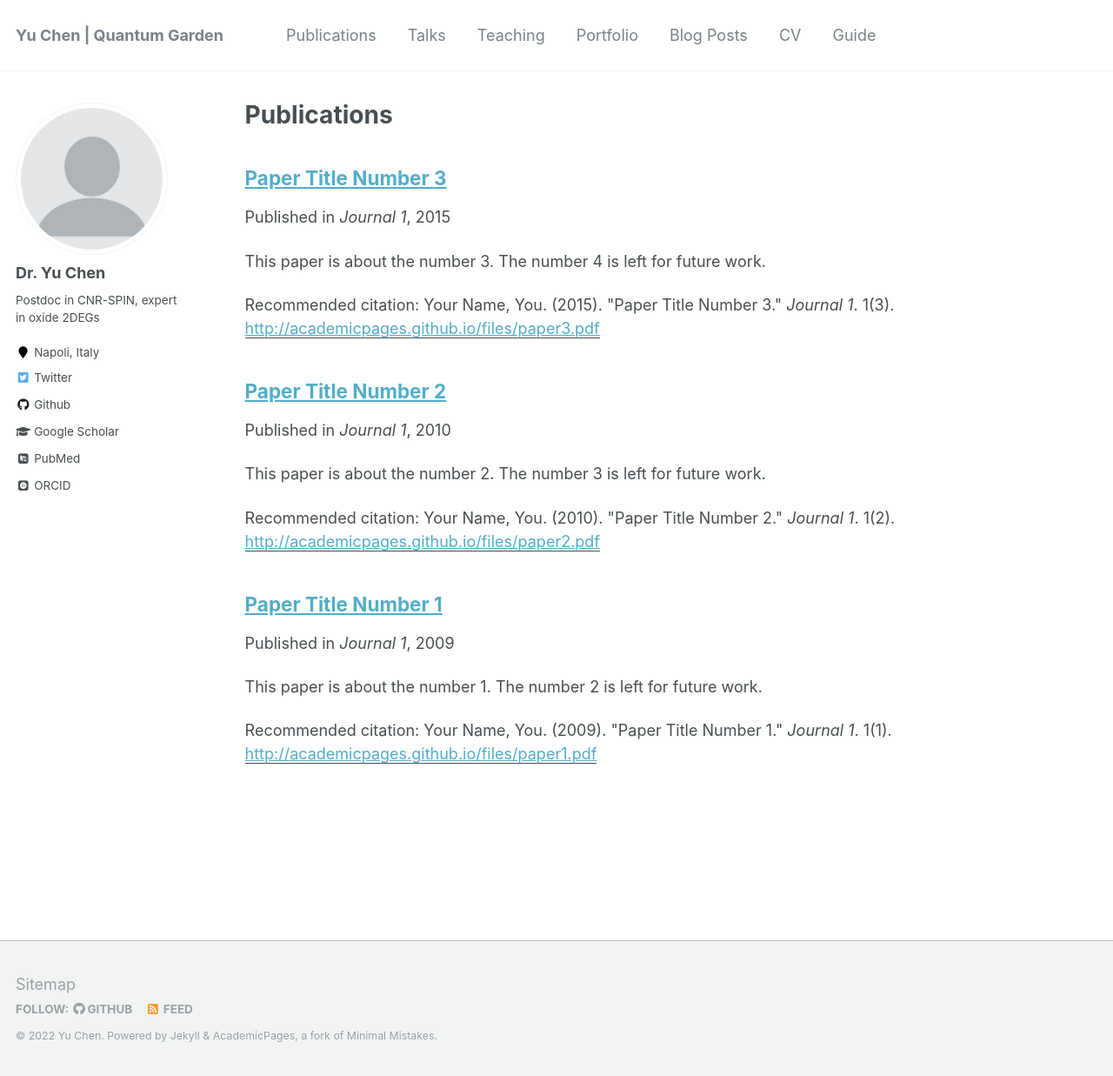
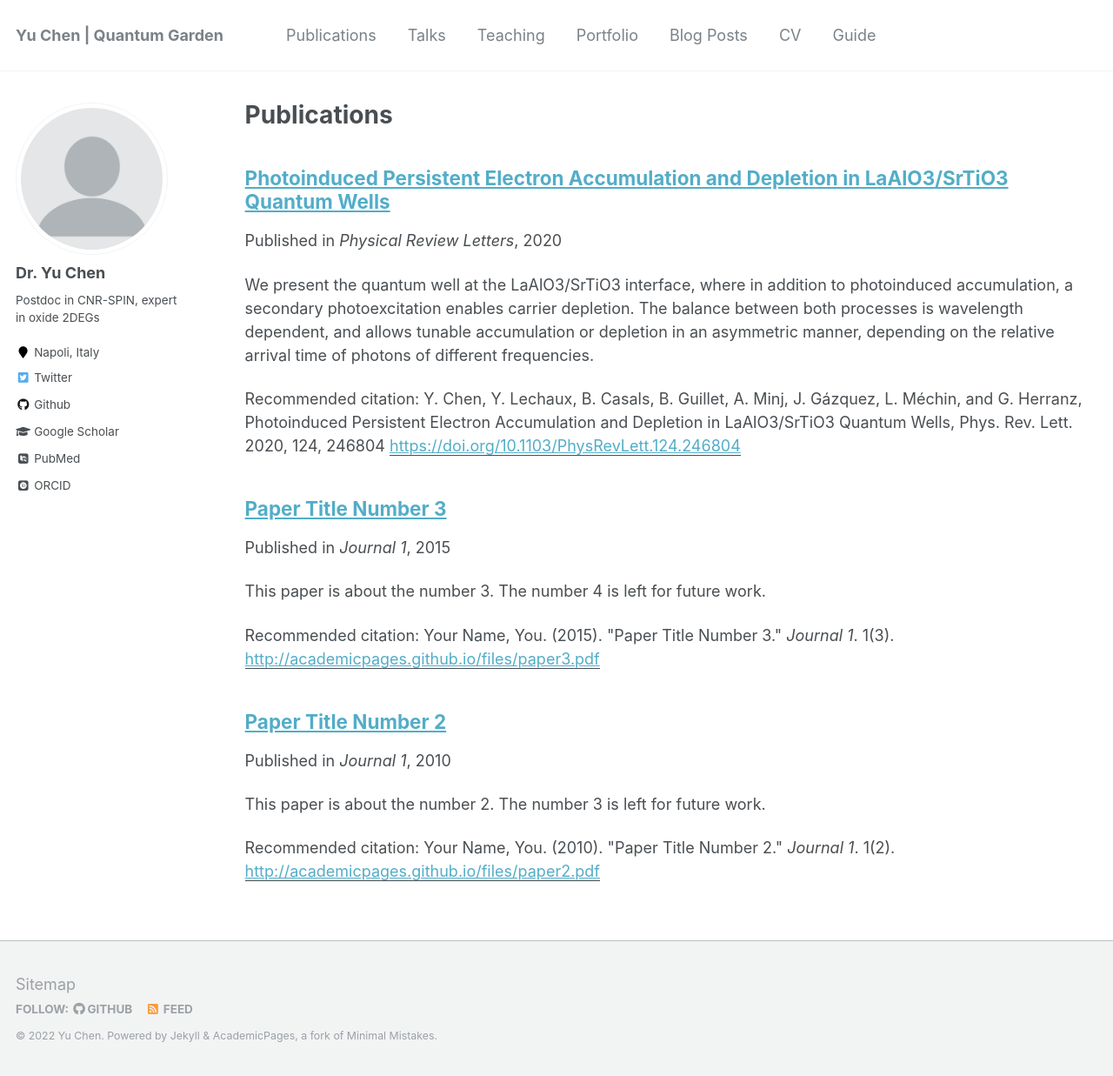
Before and after one commit to DaffodilYu/yuchen.github.io, a Jekyll site: the page built from backup_acamedic/_pages/publications.md, in a window 1280 px wide and 1237 px high. Shown: the whole window at 87% size. Built offline with Jekyll 4.4.1, drawn with Linux system fonts in a browser that asks for light colours; some web fonts are replaced.

Commit message:
Publication update

```diff
--- a/_publications/2009-10-01-paper-title-number-1.md
+++ /dev/null
@@ -1,15 +0,0 @@
----
-title: "Paper Title Number 1"
-collection: publications
-permalink: /publication/2009-10-01-paper-title-number-1
-excerpt: 'This paper is about the number 1. The number 2 is left for future work.'
-date: 2009-10-01
-venue: 'Journal 1'
-paperurl: 'http://academicpages.github.io/files/paper1.pdf'
-citation: 'Your Name, You. (2009). &quot;Paper Title Number 1.&quot; <i>Journal 1</i>. 1(1).'
----
-This paper is about the number 1. The number 2 is left for future work.
-
-[Download paper here](http://academicpages.github.io/files/paper1.pdf)
-
-Recommended citation: Your Name, You. (2009). "Paper Title Number 1." <i>Journal 1</i>. 1(1).
--- /dev/null
+++ b/_publications/2020-PRL-01.md
@@ -0,0 +1,15 @@
+---
+title: "Photoinduced Persistent Electron Accumulation and Depletion in LaAlO3/SrTiO3 Quantum Wells"
+collection: publications
+permalink: /publication/2020-PRL-01
+excerpt: 'We present the quantum well at the LaAlO3/SrTiO3 interface, where in addition to photoinduced accumulation, a secondary photoexcitation enables carrier depletion. The balance between both processes is wavelength dependent, and allows tunable accumulation or depletion in an asymmetric manner, depending on the relative arrival time of photons of different frequencies.'
+date: 2020-06-01
+venue: 'Physical Review Letters'
+paperurl: 'https://doi.org/10.1103/PhysRevLett.124.246804'
+citation: ' Y. Chen, Y. Lechaux, B. Casals, B. Guillet, A. Minj, J. Gázquez, L. Méchin, and G. Herranz, Photoinduced Persistent Electron Accumulation and Depletion in LaAlO3/SrTiO3 Quantum Wells, Phys. Rev. Lett. 2020, 124, 246804'
+---
+Persistent photoconductance is a phenomenon found in many semiconductors, by which light induces long-lived excitations in electronic states. Commonly, persistent photoexcitation leads to an increase of carriers (accumulation), though occasionally it can be negative (depletion). Here, we present the quantum well at the LaAlO3/SrTiO3 interface, where in addition to photoinduced accumulation, a secondary photoexcitation enables carrier depletion. The balance between both processes is wavelength dependent, and allows tunable accumulation or depletion in an asymmetric manner, depending on the relative arrival time of photons of different frequencies. We use Green's function formalism to describe this unconventional photoexcitation, which paves the way to an optical implementation of neurobiologically inspired spike-timing-dependent plasticity.
+
+[Download paper here]((https://doi.org/10.1103/PhysRevLett.124.246804).)
+
+Recommended citation: Y. Chen, Y. Lechaux, B. Casals, B. Guillet, A. Minj, J. Gázquez, L. Méchin, and G. Herranz, Photoinduced Persistent Electron Accumulation and Depletion in LaAlO3/SrTiO3 Quantum Wells, Phys. Rev. Lett. 2020, 124, 246804
```
Also changed, not shown: _posts/2022-03-24-blog-post-1.md (+2 -2 lines).
